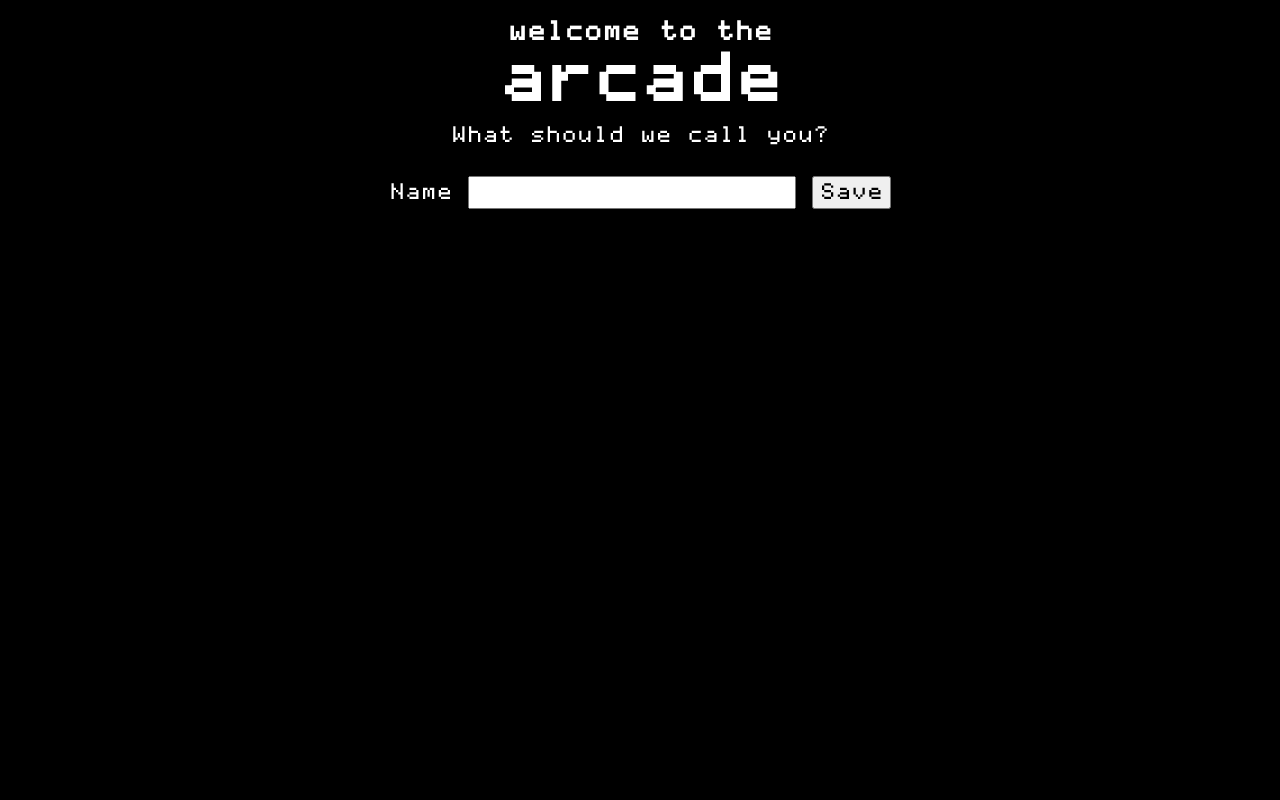
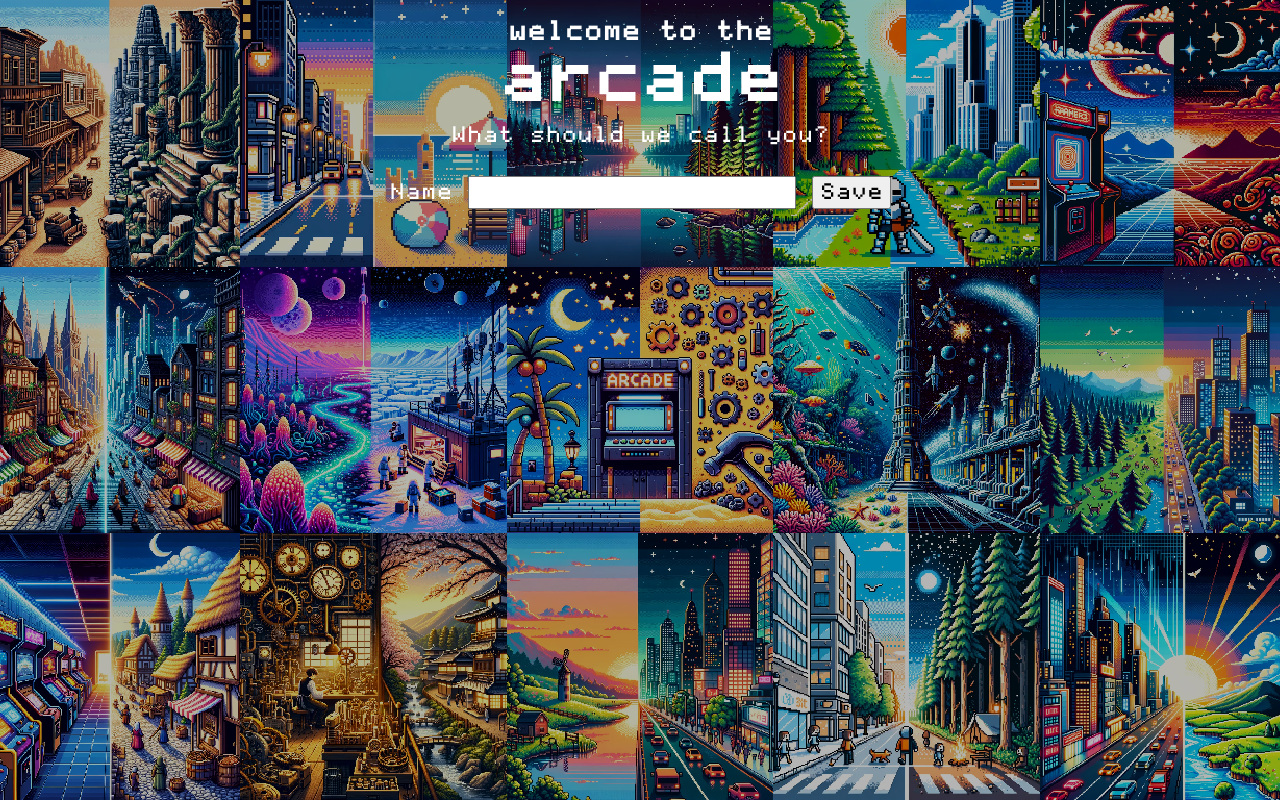
Before and after one commit to andrewmthomas87/arcade, a SvelteKit app: page /name in a window 1280 px wide. Built offline with nearby package versions, Linux system fonts and the light colour scheme.

Commit message:
Add background images

```diff
--- a/src/app.css
+++ b/src/app.css
@@ -192,7 +192,13 @@ h6 {
 
 body {
   color: var(--foreground);
+  min-height: 100dvh;
   background-color: var(--background);
+  background-image: url(/arcade-background.png);
+  background-size: cover;
+  background-position: center center;
+  background-repeat: no-repeat;
+  image-rendering: pixelated;
   font-family: 'Apple II Pro', sans-serif;
   font-size: 18px;
 }
--- /dev/null
+++ b/src/routes/(player)/game/[gameID]/codenames/+layout.svelte
@@ -0,0 +1,7 @@
+<slot />
+
+<style>
+  :global(body) {
+    background-image: url(/codenames-background.png);
+  }
+</style>
```
Also changed, not shown: static/arcade-background.png (added), static/codenames-background.png (added).
